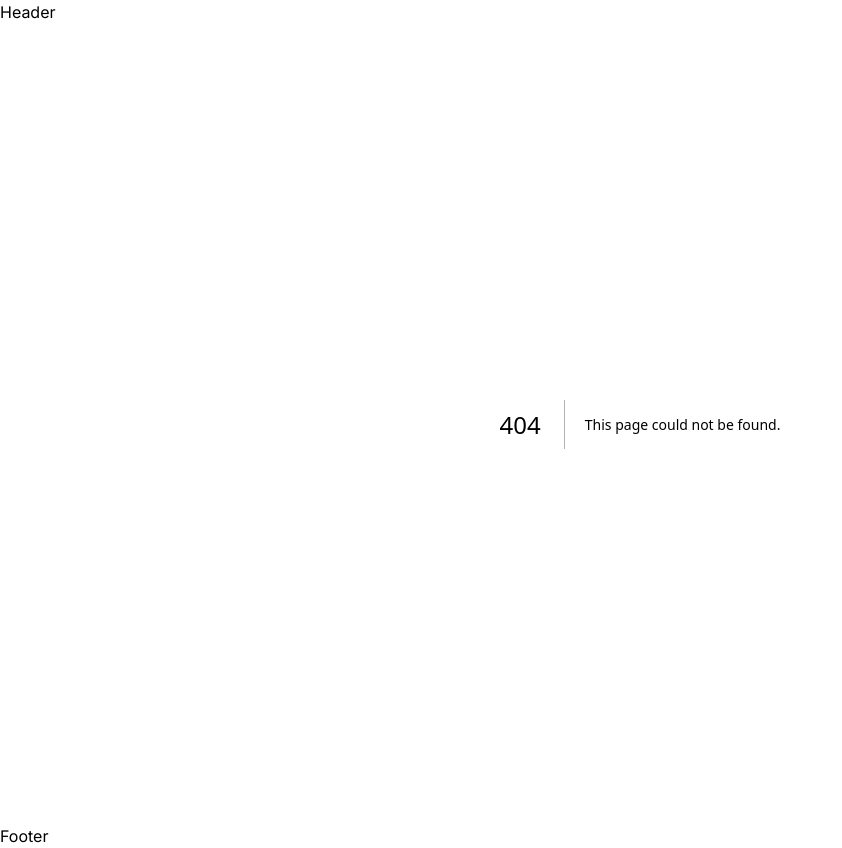
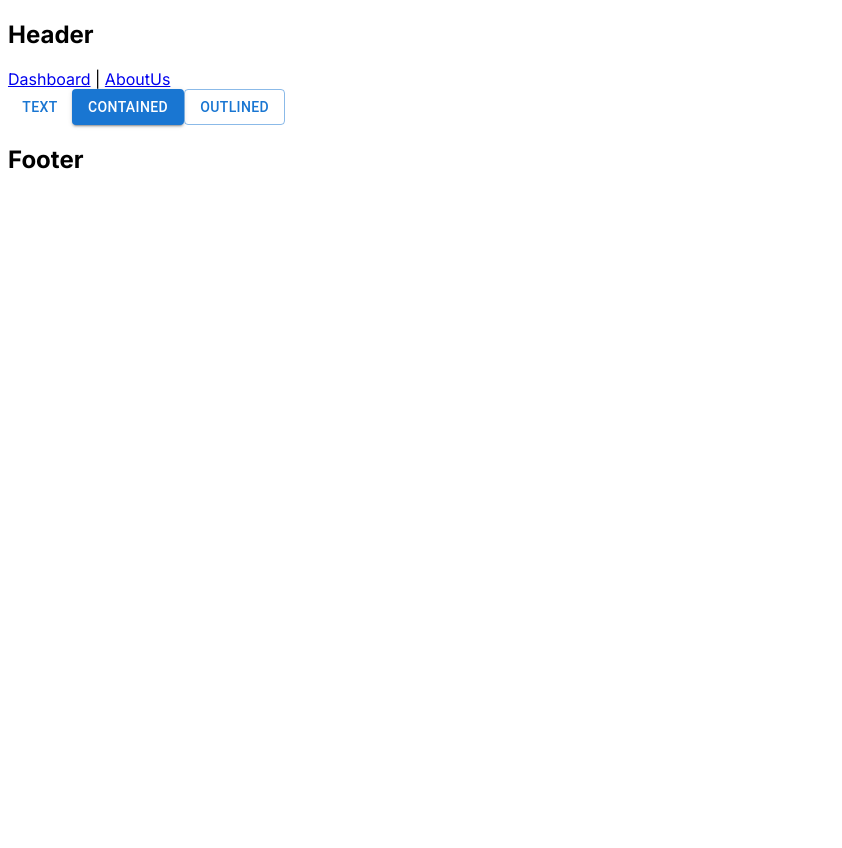
Before and after one commit to AloeThron/project-cm-stock, a Next.js app in the folder cmstock/: page /examples/mui in a window 1280 px wide. Before the commit this address had no page. Shown: the whole page, without its empty margins (0-842 px from the left). After the commit the page ends 800 px from the top, so only its background shows below. Built offline with nearby package versions, Linux system fonts and the light colour scheme.

Commit message:
set structure

```diff
--- /dev/null
+++ b/cmstock/src/app/(auth)/layout.tsx
@@ -0,0 +1,11 @@
+import React from 'react'
+
+type Props = {
+    children: React.ReactNode
+}
+
+export default function layout({children}: Props) {
+  return (
+    <div>{children}</div>
+  )
+}
--- /dev/null
+++ b/cmstock/src/app/(auth)/login/page.tsx
@@ -0,0 +1,9 @@
+import React from 'react'
+
+type Props = {}
+
+export default function LoginPage({}: Props) {
+  return (
+    <div>LoginPage</div>
+  )
+}
--- /dev/null
+++ b/cmstock/src/app/(auth)/register/page.tsx
@@ -0,0 +1,9 @@
+import React from 'react'
+
+type Props = {}
+
+export default function Register({}: Props) {
+  return (
+    <div>Register</div>
+  )
+}
--- /dev/null
+++ b/cmstock/src/app/(demo)/examples/mui/page.tsx
@@ -0,0 +1,14 @@
+import { Button } from "@mui/material";
+import React from "react";
+
+type Props = {};
+
+export default function MUIDemo({}: Props) {
+  return (
+    <div>
+      <Button variant="text">Text</Button>
+      <Button variant="contained">Contained</Button>
+      <Button variant="outlined">Outlined</Button>
+    </div>
+  );
+}
--- /dev/null
+++ b/cmstock/src/app/(routes)/aboutus/page.tsx
@@ -0,0 +1,9 @@
+import React from 'react'
+
+type Props = {}
+
+export default function AboutUs({}: Props) {
+  return (
+    <div>AboutUs</div>
+  )
+}
--- /dev/null
+++ b/cmstock/src/app/(routes)/layout.tsx
@@ -0,0 +1,9 @@
+import React from "react";
+
+type Props = {
+  children: React.ReactNode;
+};
+
+export default function layout({ children }: Props) {
+  return <div>{children}</div>;
+}
--- /dev/null
+++ b/cmstock/src/app/(routes)/report/page.tsx
@@ -0,0 +1,9 @@
+import React from 'react'
+
+type Props = {}
+
+export default function Report({}: Props) {
+  return (
+    <div>Report</div>
+  )
+}
--- /dev/null
+++ b/cmstock/src/app/(routes)/stock/add/page.tsx
@@ -0,0 +1,9 @@
+import React from 'react'
+
+type Props = {}
+
+export default function StockAdd({}: Props) {
+  return (
+    <div>StockAdd</div>
+  )
+}
--- /dev/null
+++ b/cmstock/src/app/(routes)/stock/edit/page.tsx
@@ -0,0 +1,9 @@
+import React from 'react'
+
+type Props = {}
+
+export default function StockEdit({}: Props) {
+  return (
+    <div>StockEdit</div>
+  )
+}
--- /dev/null
+++ b/cmstock/src/app/(routes)/stock/page.tsx
@@ -0,0 +1,9 @@
+import React from 'react'
+
+type Props = {}
+
+export default function Stock({}: Props) {
+  return (
+    <div>Stock</div>
+  )
+}
--- a/cmstock/tailwind.config.ts
+++ b/cmstock/tailwind.config.ts
@@ -1,20 +1,23 @@
-import type { Config } from 'tailwindcss'
+import type { Config } from "tailwindcss";
 
 const config: Config = {
   content: [
-    './src/pages/**/*.{js,ts,jsx,tsx,mdx}',
-    './src/components/**/*.{js,ts,jsx,tsx,mdx}',
-    './src/app/**/*.{js,ts,jsx,tsx,mdx}',
+    "./src/pages/**/*.{js,ts,jsx,tsx,mdx}",
+    "./src/components/**/*.{js,ts,jsx,tsx,mdx}",
+    "./src/app/**/*.{js,ts,jsx,tsx,mdx}",
   ],
   theme: {
     extend: {
       backgroundImage: {
-        'gradient-radial': 'radial-gradient(var(--tw-gradient-stops))',
-        'gradient-conic':
-          'conic-gradient(from 180deg at 50% 50%, var(--tw-gradient-stops))',
+        "gradient-radial": "radial-gradient(var(--tw-gradient-stops))",
+        "gradient-conic":
+          "conic-gradient(from 180deg at 50% 50%, var(--tw-gradient-stops))",
       },
     },
   },
   plugins: [require("daisyui")],
-}
-export default config
+  corePlugins: {
+    preflight: false,
+  },
+};
+export default config;
```
Also changed, not shown: cmstock/package.json (+7 -1 lines), 2 other files (tests, documents, lock files or other folders).
